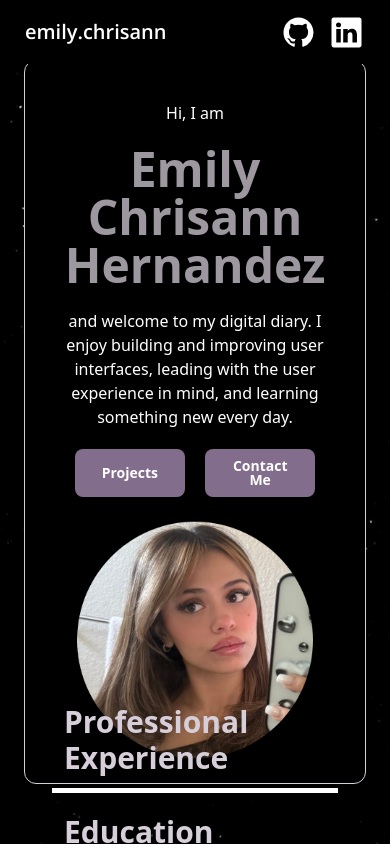
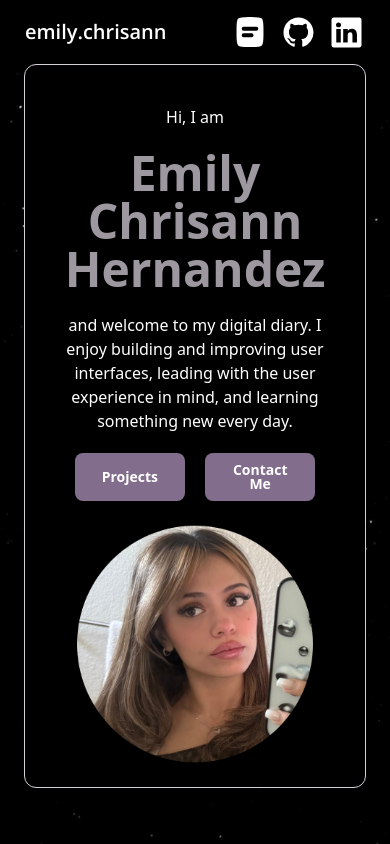
Before and after one commit to emilych7/emilyswebsite, a Next.js app: page / in a window 390 px wide. Built offline with nearby package versions, Linux system fonts and the light colour scheme.

Commit message:
y-axis responsiveness

```diff
--- a/src/app/components/Education.jsx
+++ b/src/app/components/Education.jsx
@@ -3,15 +3,15 @@ import React from "react";
 export default function Education() {
 
     return (
-        <div className="flex flex-col xl:flex-row-reverse h-fit p-1 justify-center text-white space-x-5">
-            <div className="flex w-full xl:w-1/5 justify-start px-2">
+        <div className="flex flex-col xl:flex-row-reverse p-1 justify-center text-white size-fit bg-black border border-1 border-secondary rounded-xl">
+            <div className="flex w-full xl:max-w-md justify-start px-10 p-4 items-center">
             <div className="h-fit w-full border-b border-white">
-                <h1 className="text-secondary size-full text-3xl font-bold border-white border-b-4 pt-12 p-3">Education</h1>
+                <h1 className="text-secondary text-center xl:text-right size-full text-3xl md:text-4xl xl:text-5xl font-bold border-white border-b-4 py-3">Education</h1>
                 </div>
                 </div>
-            <div className="flex flex-col max-w-5xl overflow-y-scroll no-scrollbar py-10 px-5s">
+            <div className="flex flex-col overflow-y-scroll no-scrollbar max-w-4xl justify-center space-y-5 p-4">
                 <div className="w-full pb-2">
-                    <div className="flex flex-col p-4 rounded-xl text-left transition ease-in-out duration-150 text-white hover:bg-white hover:text-black">
+                    <div className="flex flex-col p-4 rounded-xl text-left transition ease-in-out duration-150 text-white hover:bg-white hover:text-black ">
                         <h2 className="font-bold text-xl xl:text-2xl">Master of Science in Computer Science</h2>
                         <h4 className="font-semi-bold text-lg py-1">Georgia Institute of Technology</h4>
                         <p className="text-sm py-2">Specialization in Human-Computer Interaction</p>
--- a/src/app/components/Experience.jsx
+++ b/src/app/components/Experience.jsx
@@ -3,14 +3,15 @@ import React from "react";
 export default function Experience() {
 
     return (
-        <div className="flex flex-col xl:flex-row h-fit p-1 justify-center text-white space-x-5">
-            <div className="flex w-full xl:w-1/5 justify-start px-2">
+
+        <div className="flex flex-col xl:flex-row p-1 justify-center text-white size-fit  bg-black border border-1 border-secondary rounded-xl">
+            <div className="flex w-full xl:max-w-md justify-start px-10 p-4 items-center">
             <div className="h-fit w-full border-b border-white">
-                <h1 className="text-secondary size-full text-3xl font-bold border-white border-b-4 pt-12 p-3">Professional Experience</h1>
+                <h1 className="text-secondary text-center xl:text-left size-full text-3xl md:text-4xl xl:text-5xl font-bold border-white border-b-4 py-3">Professional Experience</h1>
                 </div>
                 </div>
 
-            <div className="flex flex-col max-w-5xl overflow-y-scroll no-scrollbar py-10 px-5">
+            <div className="flex flex-col overflow-y-scroll no-scrollbar max-w-4xl justify-center space-y-5 p-4">
                 <div className="w-full pb-2">
                     <div className="flex flex-col p-3 rounded-xl text-left transition ease-in-out duration-150 text-white hover:bg-white hover:text-black">
                         <h2 className="font-bold text-xl xl:text-2xl">Computer Lab Manager</h2>
--- a/src/app/components/Home-Navbar.jsx
+++ b/src/app/components/Home-Navbar.jsx
@@ -10,7 +10,19 @@ export default function HomeNavbar() {
                         <Link href="/"><button className="btn btn-ghost text-xl transition ease-in-out hover:scale-110 duration-200 ...">emily.chrisann</button></Link>
                     </div>
                     <div className="navbar-end flex flex-row pr-3">
-                        <a className="z-40 btn btn-ghost btn-circle">
+                        <a
+                            className="z-40 btn btn-ghost btn-circle"
+                            target="_blank"
+                            href="/Resume2025.pdf"
+                            rel="noopener noreferrer"
+                        >
+                            <svg width="38" height="38" viewBox="0 0 24 24" fill="none" xmlns="http://www.w3.org/2000/svg" stroke="#000000">
+                                <g id="SVGRepo_bgCarrier" stroke-width="0"/>
+
+                                <g id="SVGRepo_tracerCarrier" stroke-linecap="round" stroke-linejoin="round"/>
+
+                                <g id="SVGRepo_iconCarrier"> <path fill-rule="evenodd" clip-rule="evenodd" d="M4.17157 3.17157C3 4.34315 3 6.22876 3 10V14C3 17.7712 3 19.6569 4.17157 20.8284C5.34315 22 7.22876 22 11 22H13C16.7712 22 18.6569 22 19.8284 20.8284C21 19.6569 21 17.7712 21 14V10C21 6.22876 21 4.34315 19.8284 3.17157C18.6569 2 16.7712 2 13 2H11C7.22876 2 5.34315 2 4.17157 3.17157ZM8 9.25C7.58579 9.25 7.25 9.58579 7.25 10C7.25 10.4142 7.58579 10.75 8 10.75H16C16.4142 10.75 16.75 10.4142 16.75 10C16.75 9.58579 16.4142 9.25 16 9.25H8ZM8 13.25C7.58579 13.25 7.25 13.5858 7.25 14C7.25 14.4142 7.58579 14.75 8 14.75H13C13.4142 14.75 13.75 14.4142 13.75 14C13.75 13.5858 13.4142 13.25 13 13.25H8Z" fill="#ffffff"/> </g>
+                             </svg>
                         </a>
                         <a target="_blank" href="https://github.com/emilych7" className="z-40 btn btn-ghost btn-circle transition ease-in-out hover:scale-110 duration-200 ...">
                             <svg
--- a/src/app/contact/page.tsx
+++ b/src/app/contact/page.tsx
@@ -3,8 +3,8 @@ import ContactForm from "../components/ContactForm";
 
 export default function Contact() {
   return (
-      <main className="twinkling overflow-y-scroll no-scrollbar snap-mandatory snap-y px-10">
-        <section className="h-screen snap-center flex items-center justify-center">
+      <main className="twinkling overflow-y-scroll no-scrollbar px-10">
+        <section className="min-h-screen flex justify-center items-center snap-start py-16 md:py-24">
           <ContactForm />
         </section>
       </main>
--- a/src/app/page.tsx
+++ b/src/app/page.tsx
@@ -5,16 +5,16 @@ import Education from "./components/Education";
 export default function Home() {
 
   return (
-    <div className="twinkling overflow-y-scroll no-scrollbar snap-mandatory snap-y px-10">
-      <section className="h-screen snap-center flex items-center justify-center">
+    <div className="twinkling overflow-y-scroll no-scrollbar px-10">
+      <section className="min-h-screen flex items-center justify-center snap-start py-16 md:py-24">
         <Welcome />
       </section>
 
-      <section className="h-screen snap-center flex items-center justify-center">
+      <section className="min-h-screen flex items-center justify-center snap-start py-16 md:py-24">
         <Education />
       </section>
 
-      <section className="h-screen snap-center flex items-center justify-center">
+      <section className="min-h-screen flex items-center justify-center snap-start py-16 md:py-24">
         <Experience />
       </section>
     </div>
--- a/src/app/projects/page.tsx
+++ b/src/app/projects/page.tsx
@@ -16,8 +16,8 @@ import ValtImageSix from "../../../public/ProfileView.svg";
 export default function Projects() {
 
   return (
-    <main className="overflow-y-scroll no-scrollbar snap-mandatory snap-y px-10  twinkling">
-      <section className="snap-center h-screen flex items-center justify-center">
+    <main className="twinkling overflow-y-scroll no-scrollbar px-10">
+      <section className="min-h-screen flex items-center justify-center snap-start py-16 md:py-24">
         <ValtProjectOverview
           title="Valt: A Safe Space for Your Deepest Thoughts"
           description="Valt is your private, digital vault. It's a space to write without fear. No leaks. No judgement. Just you and your thoughts. Create meaningful notes in Home. After a few drafts, Valt's AI will generate custom prompts that help you dive even deeper."
@@ -31,7 +31,7 @@ export default function Projects() {
           ImageSix={ValtImageSix}
           tools="*created with Swift for iOS and iPadOS"/>
       </section>
-      <section className="snap-center h-screen flex items-center justify-center">
+      <section className="min-h-screen flex items-center justify-center snap-start py-16 md:py-24">
         <UCMProjectOverview
           title="it.ucmerced.edu"
           description="These university web pages were redesigned to present the most up-to-date information on computer labs with greater clarity and accessibility. The update introduced new UI components and a more thoughtful flow between pages to improve usability and public transparency."
@@ -42,14 +42,14 @@ export default function Projects() {
           ImageOne={ComputerLabsImageOne}
           tools="*created using HTML, CSS, and JavaScript on Drupal"/>
       </section>
-      <section className="snap-center h-screen flex items-center justify-center">
+      <section className="min-h-screen flex items-center justify-center snap-start py-16 md:py-24">
         <FigmaOverView
           title="Figma Prototype"
           description="I created a high-fidelity Figma prototype for a habit-tracking application. The design was refined throughout the semester through needfinding and evaluation methods to improve user understanding and interaction flow. This deliverable received an A and represented my full design and research process from concept to final prototype."
           Figma="https://www.figma.com/design/gdCeg0bDbQAt08JPQwAdfL/FinalPrototype?node-id=0-1&t=B4vWS4d7tQ2hIXVC-1"
           tools="*Figma only"/>
       </section>
-      <section className="snap-center h-screen flex items-center justify-center">
+      <section className="min-h-screen flex items-center justify-center snap-start py-16 md:py-24">
         <WebsiteProjectOverview
           title="emilychrisann.com"
           description="This is my personal website that I use as an avenue to share information on my professional background and programming projects. This platform allows others to reach me via a contact form, GitHub, or LinkedIn."
```
Also changed, not shown: public/File.svg (added), 1 other file (tests, documents, lock files or other folders).
